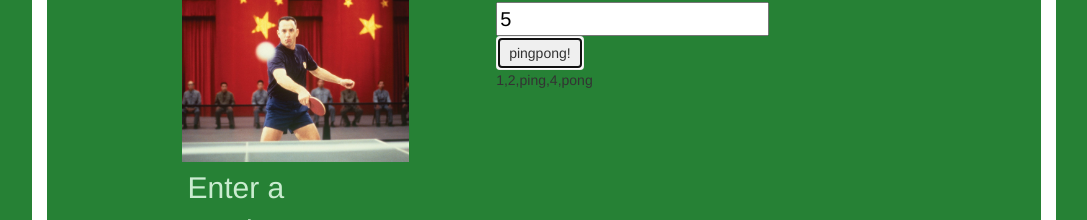
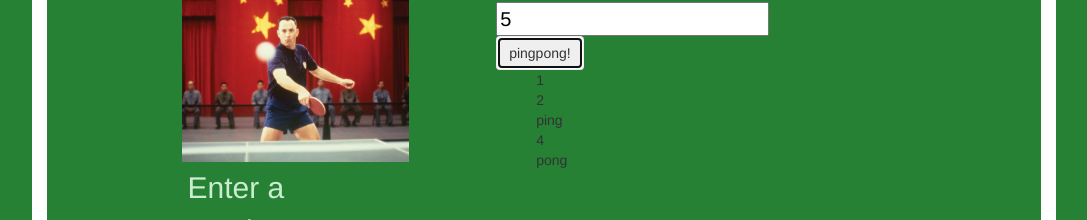
Before and after one commit to mthygesen2/pingpong, a plain HTML site: page index.html in a window 1280 px wide. Both pictures are taken after typing "5" into the empty fields and a click on the button "pingpong!". Shown: the part 246-466 px from the top of the page, without its empty margins (96-1183 px from the left). Drawn offline with Linux system fonts and the light colour scheme.

Commit message:
take input and put it into an unordered list

```diff
--- a/css/styles.css
+++ b/css/styles.css
@@ -39,3 +39,6 @@ body {
 img {
   width: 80%;
 }
+ul {
+  list-style: none;
+}
--- a/index.html
+++ b/index.html
@@ -30,8 +30,8 @@
             </div>
           </form>
           <div id="result">
-              <p class="output">
-              </p>
+              <ul class="output">
+              </ul>
           </div>
         </div>
       </div>
--- a/js/scripts.js
+++ b/js/scripts.js
@@ -23,23 +23,26 @@ var numberLoop = function(loop) {
   for(var index = 1; index <= loop; index += 1) {
     resultArray.push(numberInput(index));
   }
-  var resultString = resultArray.toString();
-  return resultString;
+  // var resultString = resultArray.toString();
+  return resultArray;
 };
 
 //put it into a list
 
 $(document).ready(function(){
   $("#ppForm").submit(function(event){
-    var inputValue = $("input#userInput").val();
+    var inputValue = $("#userInput").val();
     var outputShow = numberLoop(inputValue);
-
-      $(".output").text(outputShow)
+    outputShow.forEach(function(result){
+      $(".output").append("<li>" +result+ "</li>")
     event.preventDefault();
+    });
   });
 });
 
 
-  // resultArray.forEach(function(result){
-  //   var listItem = $("#userInput").val();
-  // }
+
+// var inputValue = $("input#userInput").val();
+// var outputShow = numberLoop(inputValue);
+//
+//   $(".output").text(outputShow)
```
